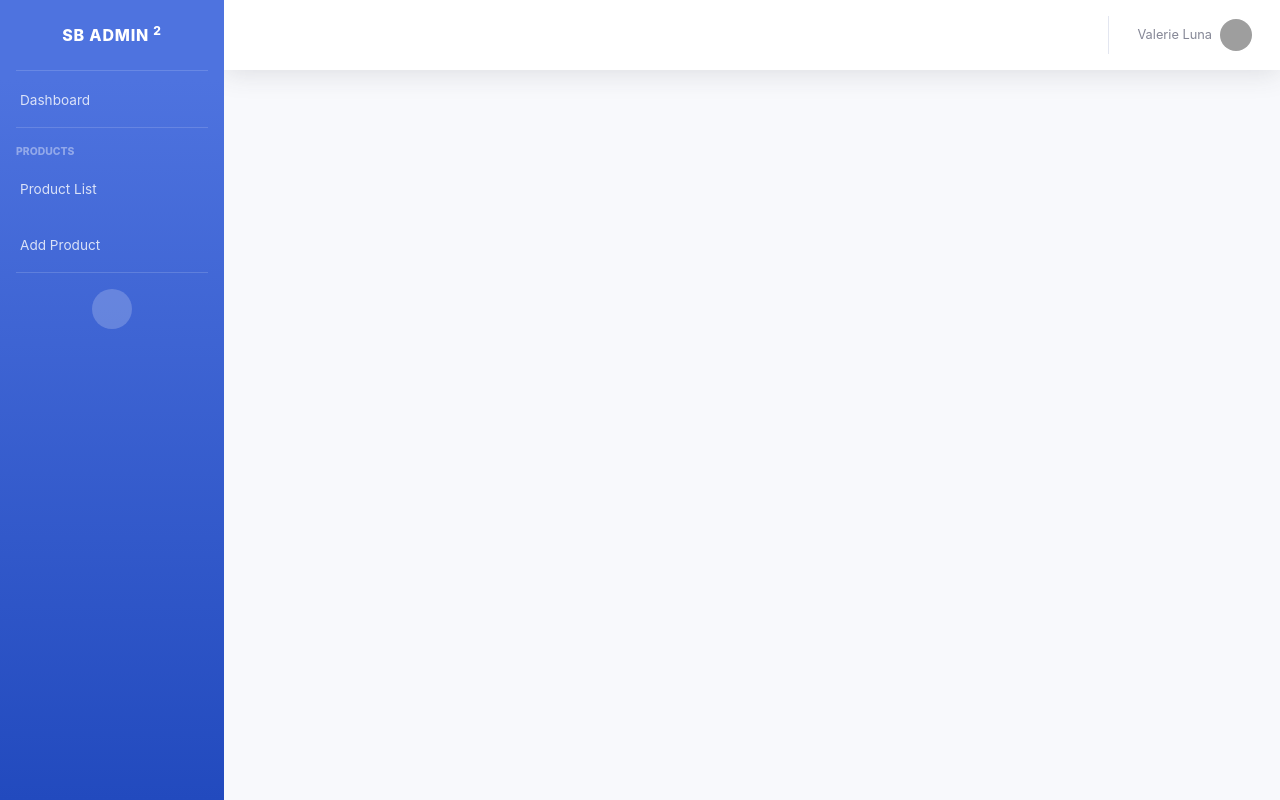
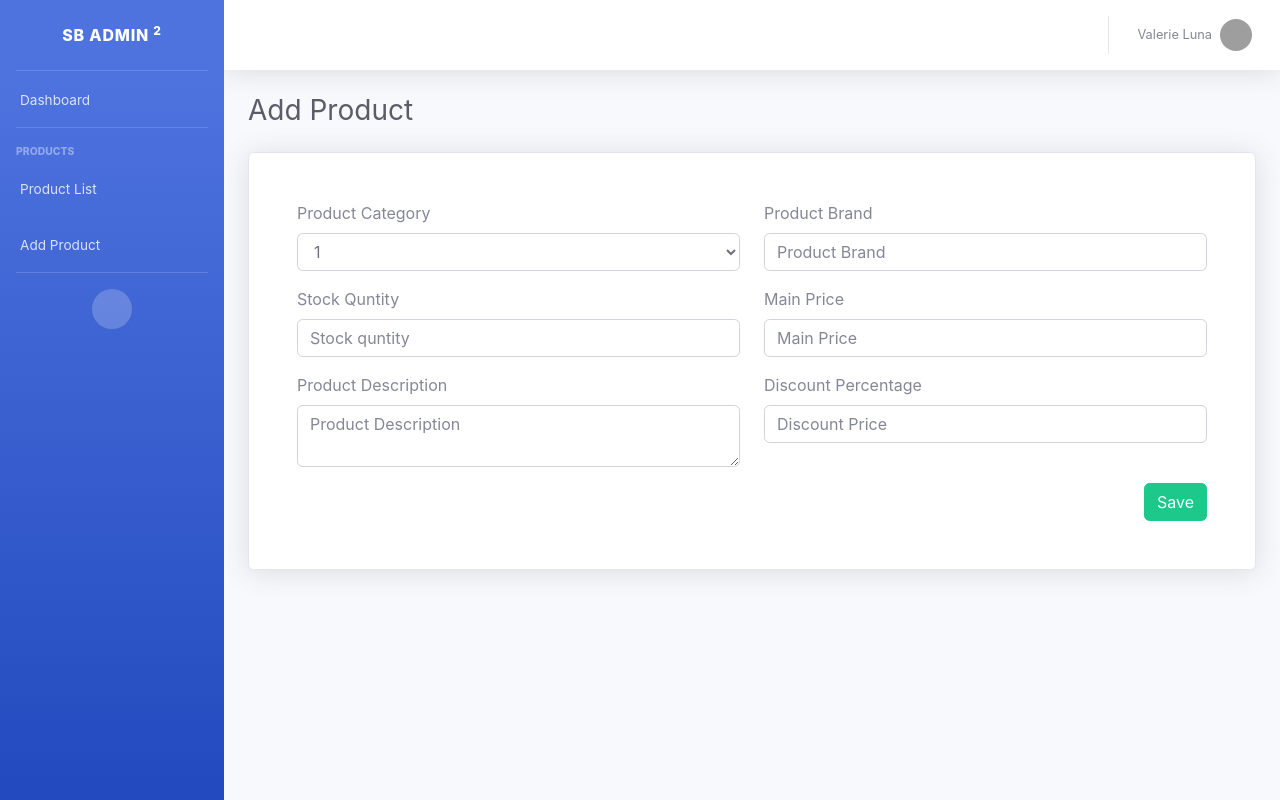
Before and after one commit to Mahin24/MushfiqurRahman_SE_JAVA_JS_1, a React (Create React App) app: page /admin/add-product in a window 1280 px wide. Built offline with nearby package versions, Linux system fonts and the light colour scheme; sample sign-in values are in the browser's storage; grey boxes are pictures that could not be loaded.

Commit message:
Product functionality  add

```diff
--- a/package.json
+++ b/package.json
@@ -16,6 +16,7 @@
     "react-dom": "^17.0.1",
     "react-router-dom": "^5.2.0",
     "react-scripts": "4.0.0",
+    "uuid": "^8.3.1",
     "web-vitals": "^0.2.4"
   },
   "scripts": {
--- /dev/null
+++ b/src/components/common/ProductForm.js
@@ -0,0 +1,75 @@
+import React, { Fragment } from 'react'
+
+function productForm(props) {
+    const {context, changeHandeler, submitHandeler} = props;
+
+    const chnageDetails = (e) => {
+        let name = e.target.name,
+            value = e.target.value;
+
+            changeHandeler(name, value);
+
+            console.log(name);
+            console.log(value);
+    }
+
+    return (
+        <Fragment>
+            <form onSubmit={submitHandeler}>
+                <div className="row">
+                    <div className="col-6">
+                        <div class="form-group">
+                            <label htmlFor="exampleFormControlSelect1" >Product Category</label>
+                            <select class="form-control" name="product_category" onChange={chnageDetails}>
+                                <option value="1">1</option>
+                                <option value="2">2</option>
+                                <option value="3">3</option>
+                            </select>
+                        </div>
+                    </div>
+                    <div className="col-6">
+                        <div class="form-group">
+                            <label htmlFor="formGroupExampleInput">Product Brand</label>
+                            <input type="text" name="product_brand" onChange={chnageDetails} class="form-control" placeholder="Product Brand"/>
+                        </div>
+                    </div>
+                </div>
+
+                <div className="row">
+                    <div className="col-6">
+                        <div class="form-group">
+                            <label htmlFor="formGroupExampleInput">Stock Quntity</label>
+                            <input type="text" name="quntity" onChange={chnageDetails} class="form-control" placeholder="Stock quntity"/>
+                        </div>
+                    </div>
+                    <div className="col-6">
+                        <div class="form-group">
+                            <label htmlFor="formGroupExampleInput">Main Price</label>
+                            <input type="text" name="main_price" onChange={chnageDetails}  class="form-control" placeholder="Main Price"/>
+                        </div>
+                    </div>
+                </div>
+
+
+                <div className="row">
+                    <div className="col-6">
+                        <div class="form-group">
+                            <label htmlFor="formGroupExampleInput">Product Description</label>
+                            <textarea class="form-control" name="description" onChange={chnageDetails} placeholder="Product Description"/>
+                        </div>
+                    </div>
+                    <div className="col-6">
+                        <div class="form-group">
+                            <label htmlFor="formGroupExampleInput">Discount Percentage</label>
+                            <input type="text" name="discount_percentage" onChange={chnageDetails} class="form-control" placeholder="Discount Price"/>
+                        </div>
+                    </div>
+                </div>
+
+                <button type="submite" className="btn btn-success float-right">Save</button>
+            </form>
+        </Fragment>
+    )
+}
+
+export default productForm
--- a/src/components/common/Sidebar.js
+++ b/src/components/common/Sidebar.js
@@ -39,7 +39,7 @@ function Sidebar() {
                 </li>
 
                 <li class="nav-item">
-                    <Link class="nav-link" to="/admin/">
+                    <Link class="nav-link" to="/admin/add-product">
                     <i class="fas fa-fw fa-tachometer-alt"></i>
                     <span>Add Product</span></Link>
                 </li>
--- /dev/null
+++ b/src/components/dashboard/AddProduct.js
@@ -0,0 +1,48 @@
+import React, {Fragment, useState} from 'react';
+import { v4 as uuidv4 } from 'uuid';
+import ProductForm from "../common/ProductForm";
+
+function AddProduct() {
+    const productState = {
+        product_category: "",
+        product_brand: "",
+        quntity: "",
+        main_price: "",
+        description: "",
+        discount_percentage: ""
+    };
+    const [product, setProduct] = useState(productState);
+
+    const changeHandeler = (name, value) => {
+        setProduct({...product, [name]: value});
+    };
+
+    const submitForm = (e) => {
+        e.preventDefault();
+
+        const products = JSON.parse(localStorage.getItem("products")) || [];
+        let goods = product;
+        goods.id = uuidv4();
+
+        products.push(goods);
+
+        localStorage.setItem("products", JSON.stringify(products));
+    }
+
+    return (
+        <Fragment>
+            {/* <!-- Page Heading --> */}
+            <div className="d-sm-flex align-items-center justify-content-between mb-4">
+                <h1 className="h3 mb-0 text-gray-800">Add Product</h1>
+            </div>
+
+            <div className="add-product-form card shadow mb-4 p-5">
+                <ProductForm context="add-product"
+                changeHandeler={changeHandeler}
+                submitHandeler={submitForm}></ProductForm>
+            </div>
+        </Fragment>
+    )
+}
+
+export default AddProduct
--- a/src/layouts/dashboard.js
+++ b/src/layouts/dashboard.js
@@ -41,7 +41,7 @@ class Admin extends Component {
         <>
           <div id="wrapper">
             <Siddebar></Siddebar>
-            <div id="content-wrapper" classNameName="d-flex flex-column">
+            <div id="content-wrapper" className="d-flex flex-column">
               <div id="content">
                 <AdminNavbar></AdminNavbar>
                 <div className="container-fluid">
--- a/src/routers/PrIvateRoute.js
+++ b/src/routers/PrIvateRoute.js
@@ -1,5 +1,6 @@
+import AddProduct from "../components/dashboard/AddProduct";
 import Home from "../components/dashboard/Home";
-import Product from "../components/dashboard/Product";
+import Product from "../components/dashboard/ProductList";
 
 const dashboardRoutes = [
     {
@@ -10,10 +11,22 @@ const dashboardRoutes = [
     },
     {
       path: "/product",
+      name: "Product List",
+      component: Product,
+      layout: "/admin"
+    },
+    {
+      path: "/add-product",
+      name: "Add Product",
+      component: AddProduct,
+      layout: "/admin"
+    },
+    {
+      path: "/edit-product/:productId",
       name: "Dashboard",
       component: Product,
       layout: "/admin"
-    },
+    }
 ]
 
 export default dashboardRoutes;
```
Also changed, not shown: src/components/dashboard/EditProduct.js (added), src/components/dashboard/Home.js (indentation only), src/components/dashboard/Product.js (deleted), src/components/dashboard/ProductList.js (added), 1 other file (tests, documents, lock files or other folders).
